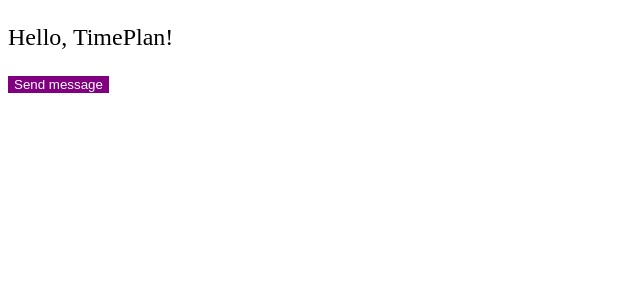
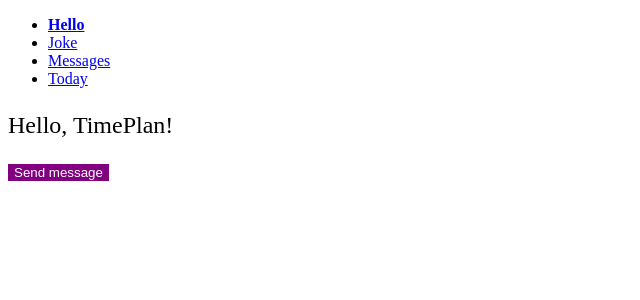
Before and after one commit to LayZeeDK/introduction-to-angular, an Angular app: page /hello in a window 1280 px wide. Shown: the top 300 px of the page, without its empty margins (0-640 px from the left). Built offline with nearby package versions, Linux system fonts and the light colour scheme.

Commit message:
feat: add navigation menu

```diff
--- a/src/app/app.component.html
+++ b/src/app/app.component.html
@@ -1,2 +1,3 @@
 <!-- app.component.html -->
+<app-navigation />
 <router-outlet />
--- a/src/app/app.component.ts
+++ b/src/app/app.component.ts
@@ -1,10 +1,11 @@
 // app.component.ts
 import { Component } from '@angular/core';
 import { RouterOutlet } from '@angular/router';
+import { NavigationComponent } from './navigation/navigation.component';
 
 @Component({
   selector: 'app-root',
-  imports: [RouterOutlet],
+  imports: [RouterOutlet, NavigationComponent],
   templateUrl: './app.component.html',
   styleUrl: './app.component.css',
 })
--- /dev/null
+++ b/src/app/navigation/navigation.component.css
@@ -0,0 +1,8 @@
+/* navigation.component.css */
+:host {
+  display: block;
+}
+
+.is-active {
+  font-weight: bold;
+}
--- /dev/null
+++ b/src/app/navigation/navigation.component.html
@@ -0,0 +1,12 @@
+<!-- navigation.component.html -->
+<nav>
+  <ul>
+    @for (route of routes; track route) {
+      <li>
+        <a [routerLink]="route.path" routerLinkActive="is-active">
+          {{ route.title }}
+        </a>
+      </li>
+    }
+  </ul>
+</nav>
--- /dev/null
+++ b/src/app/navigation/navigation.component.ts
@@ -0,0 +1,14 @@
+// navigation.component.ts
+import { Component } from '@angular/core';
+import { RouterLink, RouterLinkActive } from '@angular/router';
+import { routes } from '../app.routes';
+
+@Component({
+  selector: 'app-navigation',
+  imports: [RouterLink, RouterLinkActive],
+  templateUrl: './navigation.component.html',
+  styleUrl: './navigation.component.css',
+})
+export class NavigationComponent {
+  routes = routes.filter((route) => route.path !== '');
+}
```
Also changed, not shown: 1 other file (tests, documents, lock files or other folders).
